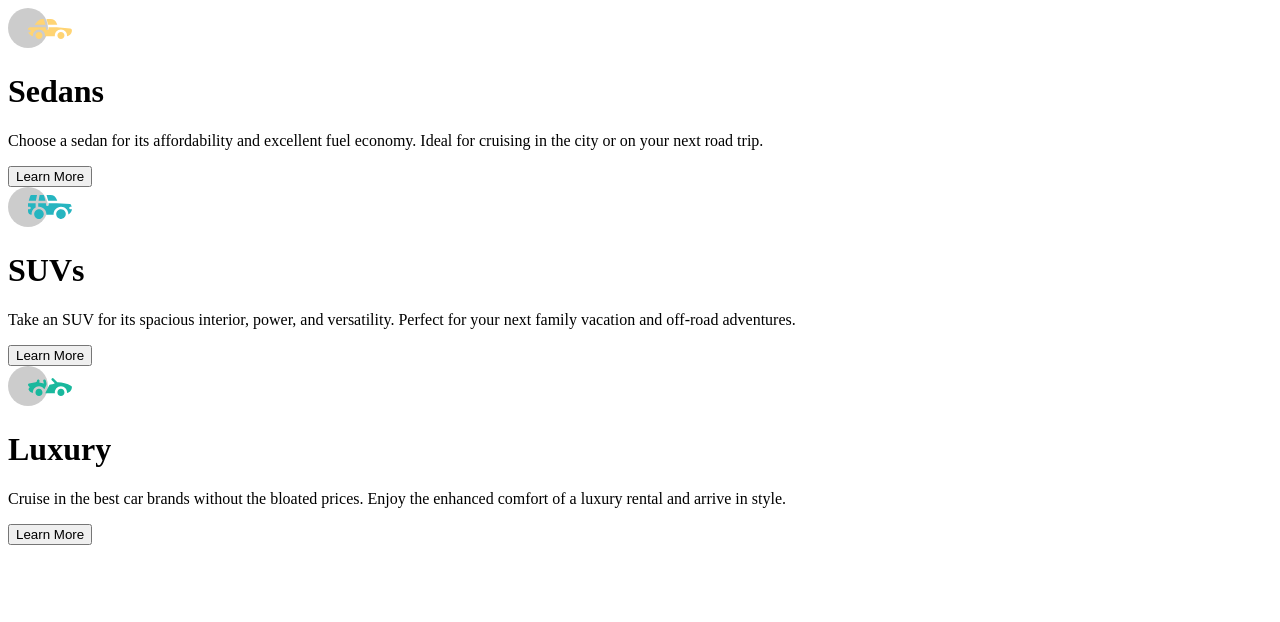
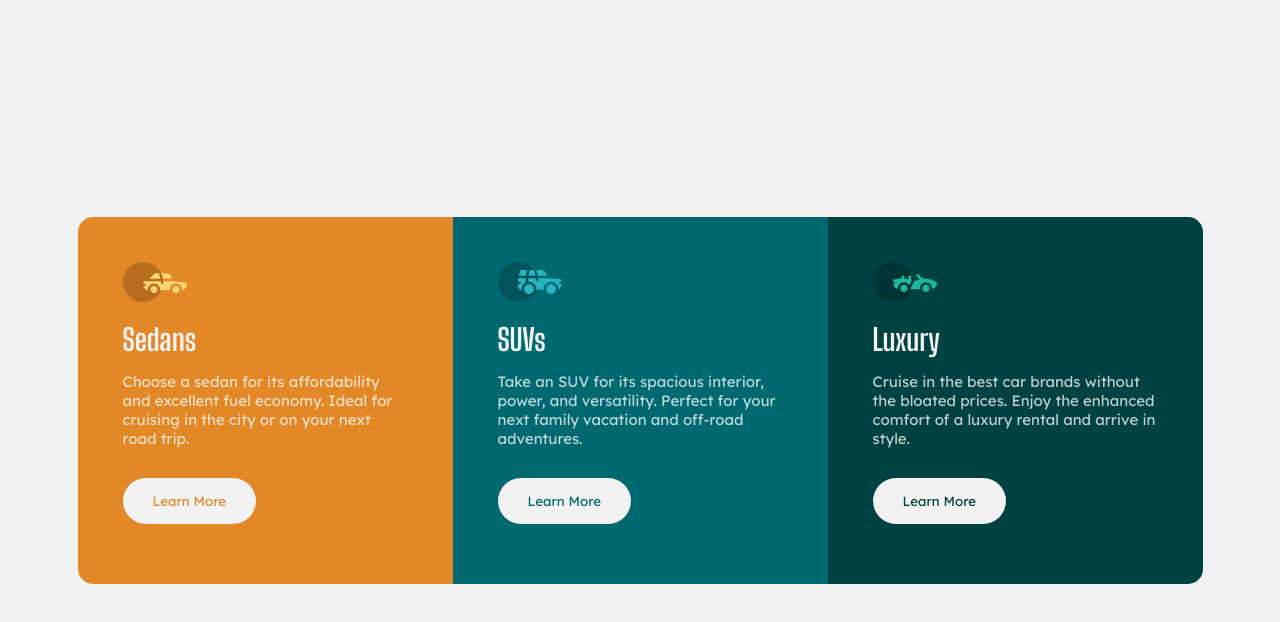
Before and after one commit to rameesha0126/3-column-preview-card-component-solution, a plain HTML site: page index.html in a window 1280 px wide. Drawn offline with Linux system fonts and the light colour scheme.

Commit message:
First release of 3 column preview card component

```diff
--- a/index.html
+++ b/index.html
@@ -5,6 +5,9 @@
     <link rel="icon" type="image/png" sizes="32x32" href="./images/favicon-32x32.png">
     <title>Frontend Mentor | 3-column preview card component</title>
     <link rel="stylesheet" href="styles.css">
+    <link rel="preconnect" href="https://fonts.googleapis.com">
+    <link rel="preconnect" href="https://fonts.gstatic.com" crossorigin>
+    <link href="https://fonts.googleapis.com/css2?family=Big+Shoulders+Display:wght@700&family=Lexend+Deca&display=swap" rel="stylesheet">
   </head>
   <body>
     <main class="background">
@@ -13,19 +16,19 @@
           <svg class="icon" width="64" height="40" xmlns="http://www.w3.org/2000/svg"><g fill="none" fill-rule="evenodd"><circle fill="#000" opacity=".201" cx="20" cy="20" r="20"/><path d="M52.936 24.11c1.942 0 3.517 1.542 3.517 3.445 0 1.903-1.575 3.445-3.517 3.445s-3.516-1.542-3.516-3.445c0-1.903 1.574-3.445 3.516-3.445zm-21.957 0c1.942 0 3.517 1.542 3.517 3.445 0 1.903-1.575 3.445-3.517 3.445s-3.516-1.542-3.516-3.445c0-1.903 1.574-3.445 3.516-3.445zm6.948-4.848v1.429c0 .716.61 1.293 1.348 1.259a1.295 1.295 0 001.225-1.295v-1.393h8.256l13.483 1.313c.956.093 1.676.881 1.676 1.814 0 2.89-2.126 5.303-4.926 5.819.397-3.557-2.458-6.62-6.053-6.62-3.646 0-6.504 3.14-6.039 6.723h-9.879c.466-3.588-2.397-6.722-6.039-6.722-3.595 0-6.45 3.062-6.052 6.62-2.14-.398-3.916-1.912-4.61-3.931h1.142c.731 0 1.32-.598 1.285-1.322-.033-.678-.629-1.2-1.322-1.2H20v-.251c0-1.274 1.066-2.243 2.306-2.243h15.62zM42.59 11c2.645 0 4.99 1.556 5.972 3.963l.726 1.779H40.17L38.413 11h4.178zm-6.865 0l1.758 5.741H26.505l3.357-3.654A6.502 6.502 0 0134.644 11h1.082z" fill="#FFD473" fill-rule="nonzero"/></g></svg>
           <h1 class="heading">Sedans</h1>
           <p class="description">Choose a sedan for its affordability and excellent fuel economy. Ideal for cruising in the city or on your next road trip.</p>
-          <button class="click">Learn More</button>
+          <button class="click" id="sedans-click">Learn More</button>
         </div>
         <div class="suvs">
           <svg class="icon" width="64" height="40" xmlns="http://www.w3.org/2000/svg"><g fill="none" fill-rule="evenodd"><circle fill="#000" opacity=".201" cx="20" cy="20" r="20"/><path d="M31.002 22.358c2.917 0 5.18 2.593 4.762 5.506a4.828 4.828 0 01-2.962 3.778 4.797 4.797 0 01-5.3-1.165c-1.188-1.26-1.235-2.613-1.263-2.613-.42-2.924 1.857-5.506 4.763-5.506zm22 0c3.457 0 5.798 3.567 4.41 6.744A4.816 4.816 0 0152.3 31.94a4.826 4.826 0 01-4.06-4.077c-.42-2.915 1.846-5.506 4.762-5.506zm-15.04-6.083v1.462a1.29 1.29 0 001.352 1.29c.693-.033 1.227-.631 1.227-1.326v-1.426h8.3l13.056.716a1.29 1.29 0 011.164.917c.27.895.446 1.477.563 1.87h-1.047c-.694 0-1.291.534-1.324 1.228a1.29 1.29 0 001.288 1.352h1.445c-.164 2.225-1.57 4.193-3.6 5.05.13-4.212-3.255-7.63-7.384-7.63-4.317 0-7.762 3.718-7.358 8.086h-7.285c.43-4.655-3.503-8.531-8.131-8.046v-3.543h7.734zm-10.312 0v4.308a7.4 7.4 0 00-4.006 7.274 3.874 3.874 0 01-3.642-3.864v-1.635h1.46a1.29 1.29 0 000-2.58h-1.461v-3.213l.003-.29h7.646zm14.986-8.196c2.65 0 5 1.592 5.984 4.055l.63 1.579a5.525 5.525 0 01-.065-.004l-.026-.002-.034-.002-.022-.002a4.178 4.178 0 00-.224-.006l-.098-.001h-.039l-.136-.001h-.052l-.326-.001H40.211L38.528 8.08zm-13.632 0l-1.122 5.616h-7.144l1.47-4.71a1.29 1.29 0 011.231-.906h5.565zm6.832 0l1.683 5.615h-7.007l1.121-5.615h4.203z" fill="#26B5C0" fill-rule="nonzero"/></g></svg>
           <h1 class="heading">SUVs</h1>
           <p class="description">Take an SUV for its spacious interior, power, and versatility. Perfect for your next family vacation and off-road adventures.</p>
-          <button class="click">Learn More</button>
+          <button class="click" id="suvs-click">Learn More</button>
         </div>
         <div class="luxury">
           <svg class="icon" width="64" height="40" xmlns="http://www.w3.org/2000/svg"><g fill="none" fill-rule="evenodd"><circle fill="#000" opacity=".201" cx="20" cy="20" r="20"/><path d="M30.98 22.835c1.941 0 3.516 1.604 3.516 3.583 0 1.978-1.575 3.582-3.517 3.582s-3.516-1.604-3.516-3.582c0-1.979 1.574-3.583 3.516-3.583zm21.956 0c1.942 0 3.517 1.604 3.517 3.583 0 1.978-1.575 3.582-3.517 3.582s-3.516-1.604-3.516-3.582c0-1.979 1.574-3.583 3.516-3.583zm-9.143-10.45a1.27 1.27 0 011.819 0l3.715 3.784c4.444-.115 9.7 1.142 13.964 3.753.387.237.624.664.624 1.124 0 3.006-2.126 5.514-4.926 6.05.397-3.698-2.458-6.882-6.053-6.882-3.646 0-6.504 3.264-6.039 6.99h-9.669c.76-1.544.993-2.026 1.337-2.711l.082-.162c.421-.835 1.056-2.07 2.883-5.65 1.68-.023 3.47-.408 5.247-1.403l-2.984-3.04a1.328 1.328 0 010-1.854zm-7.68 1.064c.683-.2 1.395.202 1.592.898l.749 2.652a3.46 3.46 0 01-.247 2.51l-1.733 3.395-.216.424c-1.07-1.89-3.06-3.114-5.279-3.114-3.595 0-6.45 3.184-6.052 6.885-1.832-.347-3.414-1.537-4.278-3.276a1.331 1.331 0 01.117-1.376l.955-1.303-1.325-1.295c-.751-.735-.376-2.024.64-2.231l6.614-1.346.13-.026c.092-.019.145-.03.157-.031.314-.146 1.07-.591 1.07-1.506 0-.734.592-1.327 1.316-1.31.712.016 1.268.662 1.256 1.388a4.11 4.11 0 01-.348 1.611 22.69 22.69 0 014.7 1.146l-.7-2.473a1.314 1.314 0 01.882-1.622z" fill="#19B89D" fill-rule="nonzero"/></g></svg>
           <h1 class="heading">Luxury</h1>
           <p class="description">Cruise in the best car brands without the bloated prices. Enjoy the enhanced comfort of a luxury rental and arrive in style.</p>
-          <button class="click">Learn More</button>
+          <button class="click" id="luxury-click">Learn More</button>
         </div>
       </div>
     </main>
--- a/styles.css
+++ b/styles.css
@@ -0,0 +1,133 @@
+/* font-family: 'Big Shoulders Display', cursive;
+font-family: 'Lexend Deca', sans-serif; */
+
+* {
+    margin: 0;
+    padding: 0;
+    box-sizing: border-box;
+}
+
+:root {
+    --Bright-orange: hsl(31, 77%, 52%);
+    --Dark-cyan: hsl(184, 100%, 22%);
+    --Very-dark-cyan: hsl(179, 100%, 13%);
+    --Transparent-white: hsla(0, 0%, 100%, 0.75); /*paragraphs*/
+    --Very-light-gray: hsl(0, 0%, 95%); /*background, headings, buttons*/
+}
+
+html {
+    font-size: 15px;
+}
+
+.background {
+    display: flex;
+    align-items: center;
+    justify-content: center;
+    min-height: 100vh;
+    background-color: var(--Very-light-gray);
+}
+
+.card-component {
+    max-width: 375px;
+    display: flex;
+    flex-direction: column;
+    padding: 1rem;
+}
+
+.sedans, .suvs, .luxury {
+    width: 100%;
+    padding: 2rem;
+}
+
+.sedans {
+    background-color: var(--Bright-orange);
+    border-radius: 1rem 1rem 0 0;
+}
+
+.suvs {
+    background-color: var(--Dark-cyan);
+}
+
+.luxury {
+    background-color: var(--Very-dark-cyan);
+    border-radius: 0 0 1rem 1rem;
+}
+
+.heading {
+    font-family: 'Big Shoulders Display', cursive;
+    font-weight: 700;
+    margin: 1rem 0;
+    color: var(--Very-light-gray);
+}
+
+.description {
+    font-family: 'Lexend Deca', sans-serif;
+    font-weight: 400;
+    color: var(--Transparent-white);
+}
+
+.click {
+    background-color: var(--Very-light-gray);
+    font-family: 'Lexend Deca', sans-serif;
+    font-weight: 400;
+    text-align: center;
+    padding: 1rem 2rem;
+    border-radius: 2rem;
+    margin: 2rem 0 1rem 0;
+    border: none;
+}
+
+#sedans-click {
+    color: var(--Bright-orange);
+}
+
+#sedans-click:hover, #sedans-click:active {
+    background-color: var(--Bright-orange);
+    color: var(--Very-light-gray);
+    outline: 1px solid var(--Very-light-gray);
+    cursor: pointer;
+}
+
+#suvs-click {
+    color: var(--Dark-cyan);
+}
+
+#suvs-click:hover, #suvs-click:active {
+    background-color: var(--Dark-cyan);
+    color: var(--Very-light-gray);
+    outline: 1px solid var(--Very-light-gray);
+    cursor: pointer;
+}
+
+#luxury-click {
+    color: var(--Very-dark-cyan);
+}
+
+#luxury-click:hover, #luxury-click:active {
+    background-color: var(--Very-dark-cyan);
+    color: var(--Very-light-gray);
+    outline: 1px solid var(--Very-light-gray);
+    cursor: pointer;
+}
+
+@media only screen and (min-width: 600px){
+    .card-component {
+        max-width: 1440px;
+        display: flex;
+        flex-direction: row;
+        padding: 1rem;
+    }
+
+    .sedans, .suvs, .luxury {
+        max-width: 375px;
+        padding: 3rem;
+    }
+
+    .sedans {
+        border-radius: 1rem 0 0 1rem;
+    }
+
+    .luxury {
+        border-radius: 0 1rem 1rem 0;
+    }
+}
```
